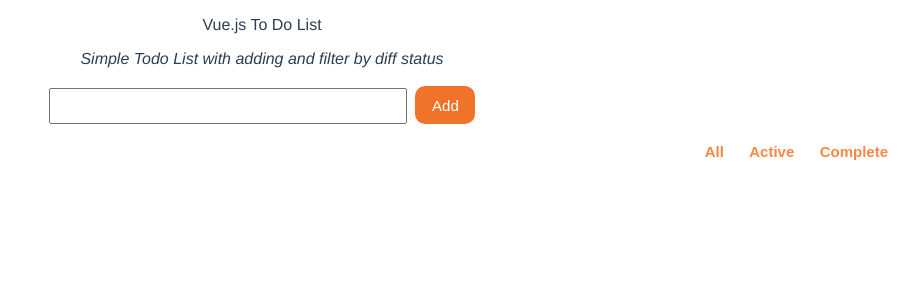
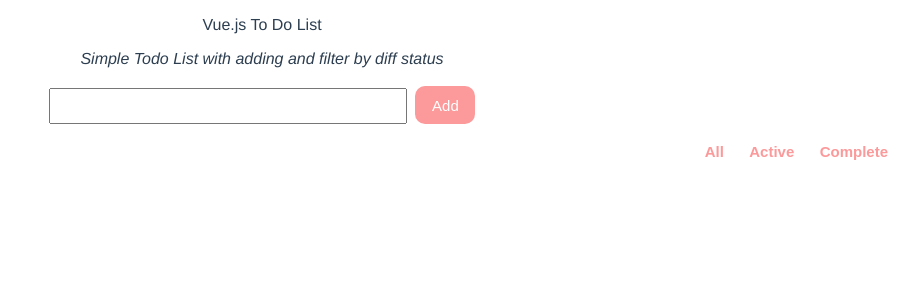
Before and after one commit to DannyZeng2/Vue-Todo-List-2019-7-19-9-27-8-136, a Vue app: page / in a window 1280 px wide. Shown: the top 300 px of the page, without its empty margins (378-1280 px from the left). Built offline with nearby package versions, Linux system fonts and the light colour scheme.

Commit message:
update css style of color

```diff
--- a/src/App.vue
+++ b/src/App.vue
@@ -1,12 +1,13 @@
 <template>
   <div id="app">
+    <div class="outerdiv">
       <div class="rootdiv">
         <p>Vue.js To Do List</p>
         <i >Simple Todo List with adding and filter by diff status</i>
         <br/><br/>
         <AddItem></AddItem>
         <Items></Items>
-
+      </div>
     </div>
   </div>
 </template>
--- a/src/css/style.css
+++ b/src/css/style.css
@@ -1,3 +1,13 @@
+.outerdiv{
+    padding:10px 10px 20px 10px;
+    width:480px;
+    border-radius:5px;
+    -moz-border-radius:15px;
+    margin:0 auto;
+    margin-top:10px;
+    background-color:lightgray
+}
+
 .rootdiv{
     text-align: left;
     padding:10px 10px 10px 20px;
@@ -6,6 +16,7 @@
     -moz-border-radius:25px;
     margin:0 auto;
     margin-top:10px;
+    background-color: white
 }
 
 #addBtn{
@@ -15,7 +26,7 @@
     border: none;
     width:60px;
     height:38px;
-    background-color: rgba(240, 99, 17, 0.897);
+    background-color: #fc999a;
 }
 #additem{
     width:350px;
@@ -54,14 +65,13 @@
 .checkbox {
     height: 15px;
     width: 15px;
-    background-color: aqua;
 }
 
 .btnState {
     border: none;
     background-color: white;
-    outline-color:rgba(241, 167, 97, 0.952);
+    outline-color:#fc999a;
     font-weight:600 ;
     font-size: 15px;
-    color:  rgba(247, 121, 48, 0.897);
+    color: #fc999a;
 }
```
Also changed, not shown: src/components/Items.vue (+1 -8 lines). Lines whose indentation alone changed are shown as unchanged.
